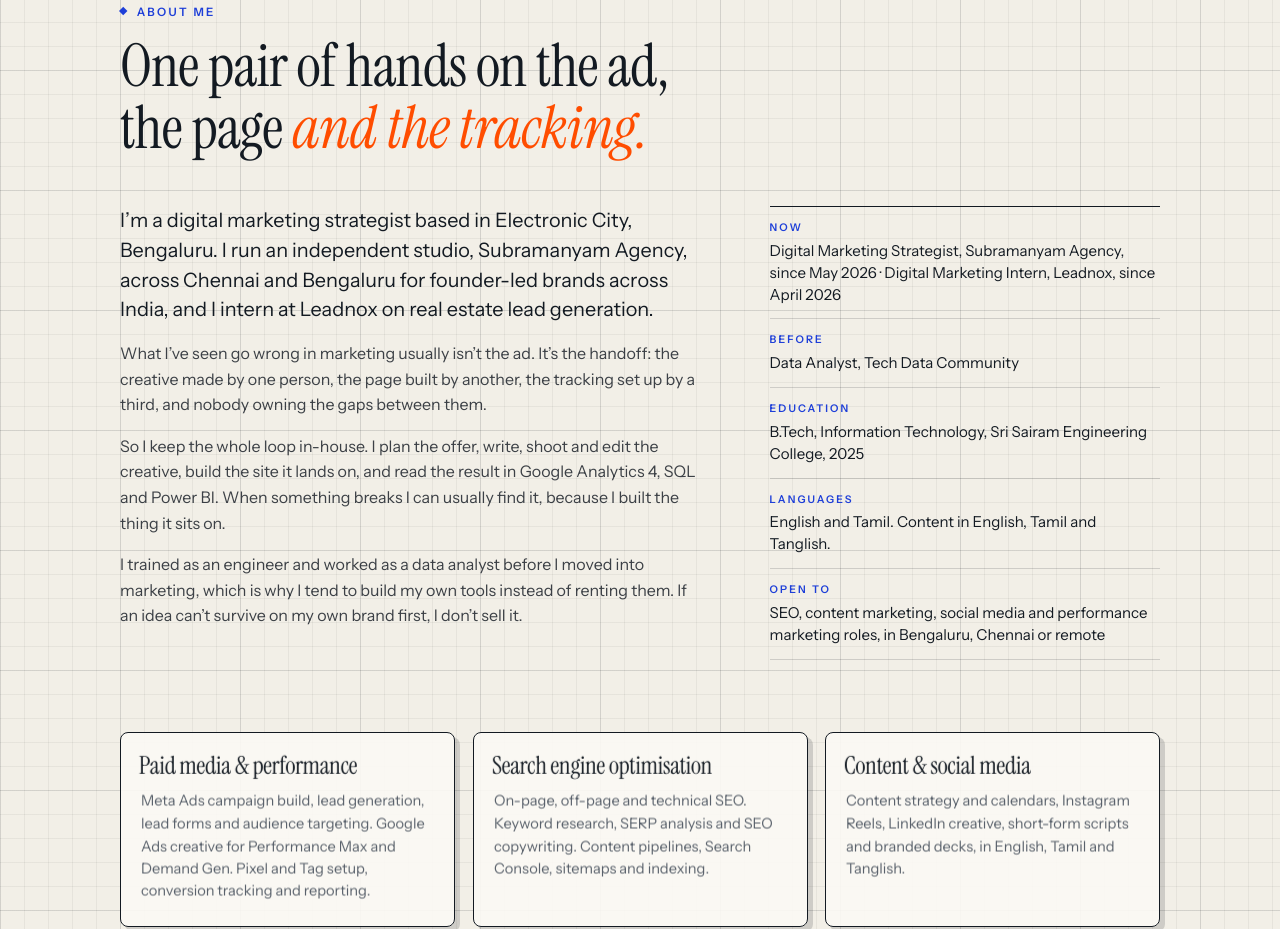
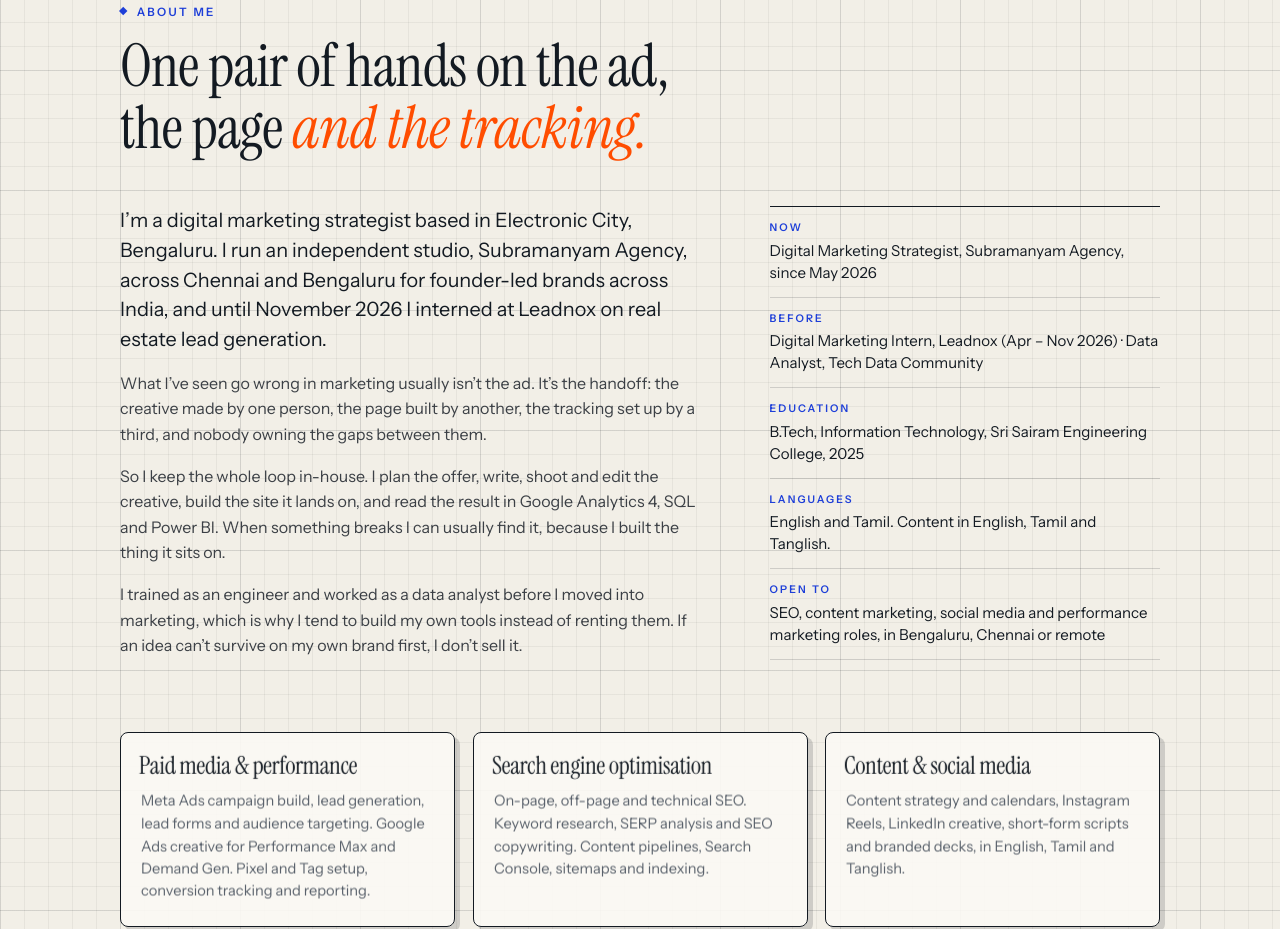
Before and after one commit to Subramanyam2312/subramanyam2312.github.io, a plain HTML site: page index.html in a window 1280 px wide. Shown: the part 1370-2299 px from the top of the page. Drawn offline with Linux system fonts and the light colour scheme; animation ran at ten frames a second.

Commit message:
Leadnox internship ended November 2026

```diff
--- a/index.html
+++ b/index.html
@@ -388,14 +388,14 @@ section{padding-block:clamp(64px,9vw,120px);scroll-margin-top:56px}
 
     <div class="rise"><div class="rise-in about">
       <div class="about-txt">
-        <p class="lead">I’m a digital marketing strategist based in Electronic City, Bengaluru. I run an independent studio, Subramanyam Agency, across Chennai and Bengaluru for founder-led brands across India, and I intern at Leadnox on real estate lead generation.</p>
+        <p class="lead">I’m a digital marketing strategist based in Electronic City, Bengaluru. I run an independent studio, Subramanyam Agency, across Chennai and Bengaluru for founder-led brands across India, and until November 2026 I interned at Leadnox on real estate lead generation.</p>
         <p>What I’ve seen go wrong in marketing usually isn’t the ad. It’s the handoff: the creative made by one person, the page built by another, the tracking set up by a third, and nobody owning the gaps between them.</p>
         <p>So I keep the whole loop in-house. I plan the offer, write, shoot and edit the creative, build the site it lands on, and read the result in Google Analytics 4, SQL and Power BI. When something breaks I can usually find it, because I built the thing it sits on.</p>
         <p>I trained as an engineer and worked as a data analyst before I moved into marketing, which is why I tend to build my own tools instead of renting them. If an idea can’t survive on my own brand first, I don’t sell it.</p>
       </div>
       <dl class="glance">
-        <div><dt>Now</dt><dd>Digital Marketing Strategist, Subramanyam Agency, since May 2026 · Digital Marketing Intern, Leadnox, since April 2026</dd></div>
-        <div><dt>Before</dt><dd>Data Analyst, Tech Data Community</dd></div>
+        <div><dt>Now</dt><dd>Digital Marketing Strategist, Subramanyam Agency, since May 2026</dd></div>
+        <div><dt>Before</dt><dd>Digital Marketing Intern, Leadnox (Apr – Nov 2026) · Data Analyst, Tech Data Community</dd></div>
         <div><dt>Education</dt><dd>B.Tech, Information Technology, Sri Sairam Engineering College, 2025</dd></div>
         <div><dt>Languages</dt><dd>English and Tamil. Content in English, Tamil and Tanglish.</dd></div>
         <div><dt>Open to</dt><dd>SEO, content marketing, social media and performance marketing roles, in Bengaluru, Chennai or remote</dd></div>
@@ -436,7 +436,7 @@ section{padding-block:clamp(64px,9vw,120px);scroll-margin-top:56px}
       <div class="proj-txt">
         <div>
           <h3>Leadnox · Metropettai</h3>
-          <p class="meta">Digital Marketing Intern at Leadnox · Real estate project, Chennai · April 2026 – present</p>
+          <p class="meta">Digital Marketing Intern at Leadnox · Real estate project, Chennai · April – November 2026</p>
         </div>
         <p class="lead">Facebook and Instagram lead generation for the Metropettai real estate project.</p>
         <ul class="points">
@@ -648,7 +648,7 @@ section{padding-block:clamp(64px,9vw,120px);scroll-margin-top:56px}
     </div>
     <ul class="xp deal x">
       <li><time>May 2026 – Present</time><div><b>Digital Marketing Strategist</b> <span>· Subramanyam Agency, Chennai &amp; Bengaluru</span><p>End-to-end digital marketing for founder-led brands across India in startup compliance, jewellery e-commerce, packaging, footwear, drone technology and drone education. Strategy, creative and analytics kept in-house.</p></div></li>
-      <li><time>Apr 2026 – Present</time><div><b>Digital Marketing Intern</b> <span>· Leadnox</span><p>Facebook and Instagram lead generation for the Metropettai real estate project, Chennai: campaign and Instant Form setup, four creative variants, daily optimisation and lead handover. Team result: 276 qualified leads in 25 days at ₹291.66 cost per lead.</p></div></li>
+      <li><time>Apr 2026 – Nov 2026</time><div><b>Digital Marketing Intern</b> <span>· Leadnox</span><p>Facebook and Instagram lead generation for the Metropettai real estate project, Chennai: campaign and Instant Form setup, four creative variants, daily optimisation and lead handover. Team result: 276 qualified leads in 25 days at ₹291.66 cost per lead.</p></div></li>
       <li><time>Aug 2025 – Feb 2026</time><div><b>Data Analyst</b> <span>· Tech Data Community, Madurai</span><p>Analysis and reporting in SQL and Power BI; dashboards and visual reports for non-technical stakeholders.</p></div></li>
       <li><time>Dec 2024</time><div><b>UI/UX Design Intern</b> <span>· Yoho Technologies Pvt. Ltd.</span><p>Wireframes, prototypes and interfaces for web applications; user research and usability improvements.</p></div></li>
     </ul>
```
